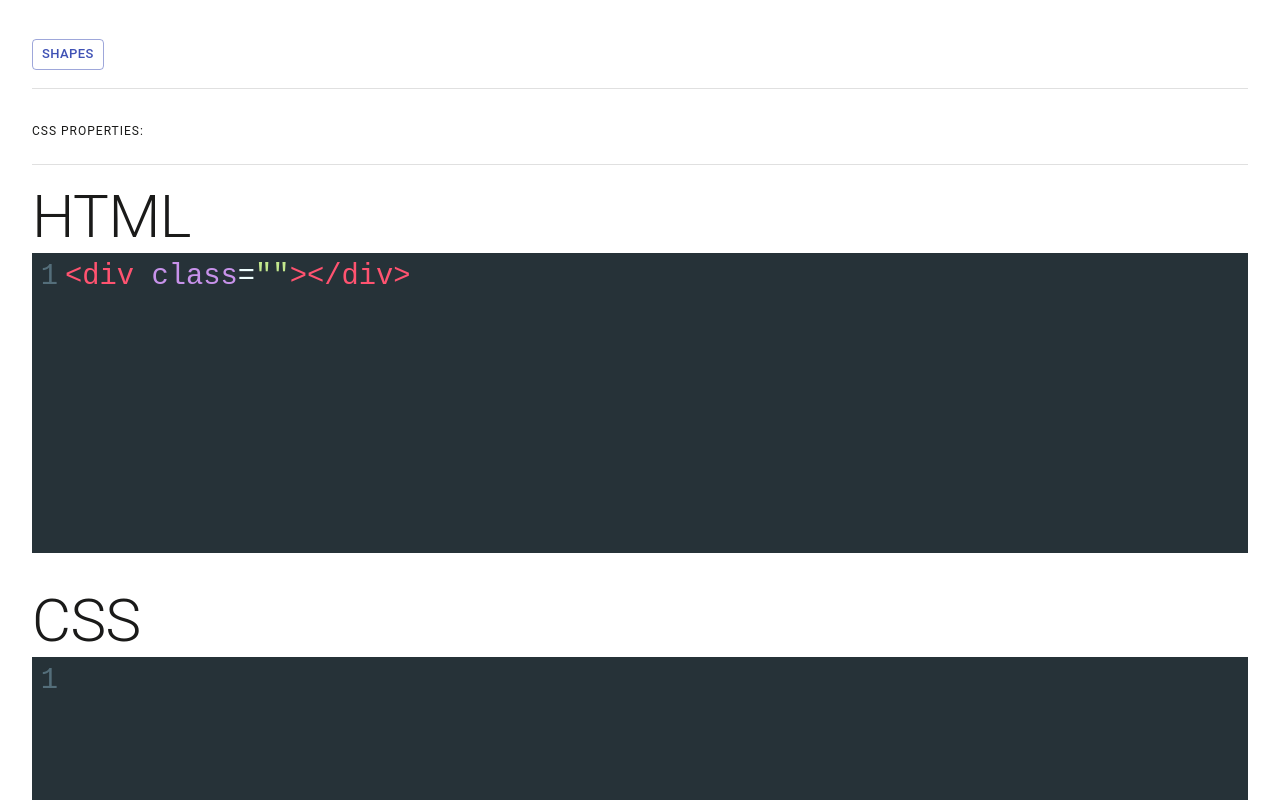
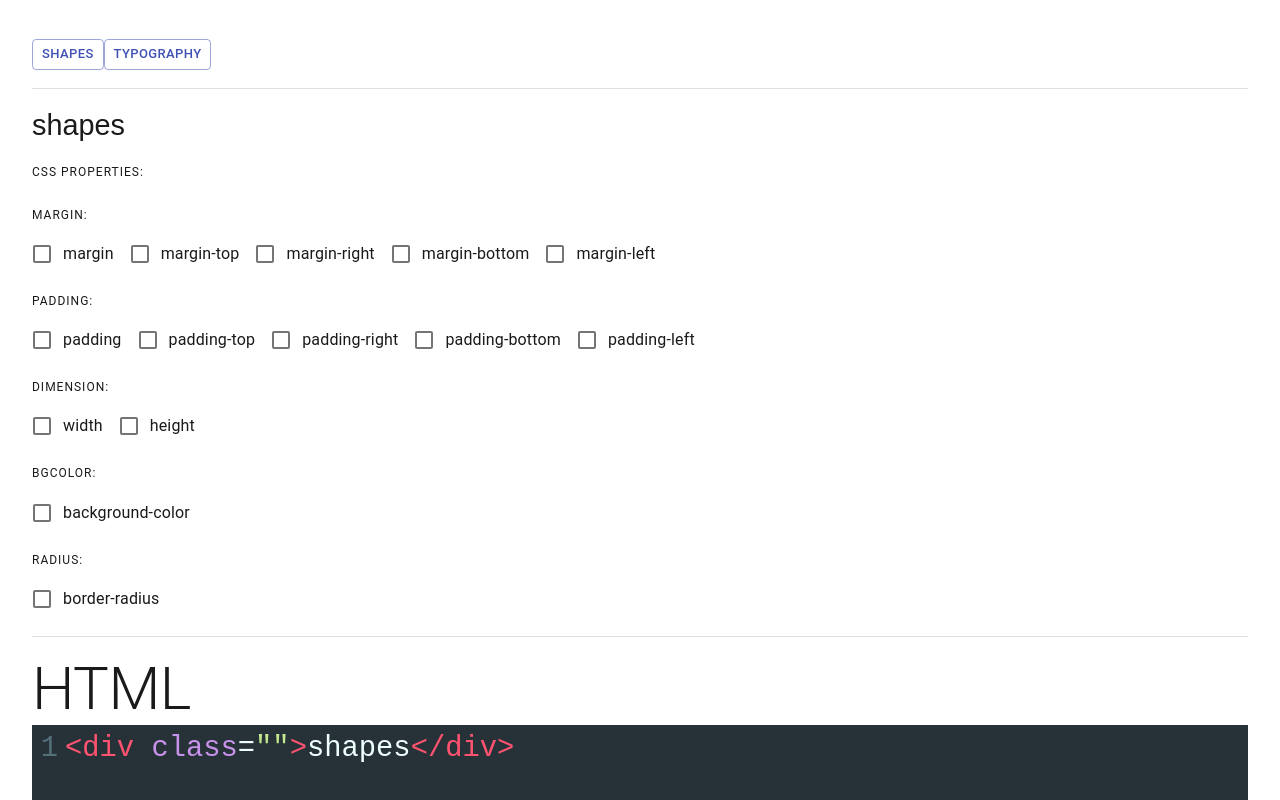
Before and after one commit to cra2ycoder/css-tour, a React (Create React App) app: page / in a window 1280 px wide. Shown: the top 800 px of the page. Built offline with nearby package versions, Linux system fonts and the light colour scheme.

Commit message:
much more ux implementations

```diff
--- a/components/CSS/CSSBuilder.tsx
+++ b/components/CSS/CSSBuilder.tsx
@@ -9,7 +9,7 @@ interface ICSSBuilderProps {
 }
 
 function CSSBuilder(props: ICSSBuilderProps) {
-  const { stylesheet = {} } = props;
+  const { stylesheet = {}, name = "" } = props;
 
   const [className, setClassName] = useState([]);
   const actionDispatch = useDispatch();
@@ -21,27 +21,27 @@ function CSSBuilder(props: ICSSBuilderProps) {
     setClassName([...classList]);
   };
 
-  const css = useMemo(() => {
+  const RESULT = useMemo(() => {
     return getCSSString(className, stylesheet);
   }, [className, stylesheet]);
 
   useEffect(() => {
-    const html = document.querySelectorAll(`#shapes #html`)[0]?.innerHTML;
-    const css = document.querySelectorAll(`#shapes #css`)[0]?.innerHTML;
+    const html = document.querySelectorAll(`#${name} #html`)[0]?.innerHTML;
+    const css = document.querySelectorAll(`#${name} #css`)[0]?.innerHTML;
     actionDispatch(setCode({ html, css }));
   }, [className]);
 
   return (
     <>
-      <div id="shapes">
+      <div id={name}>
         <style
           id="css"
           dangerouslySetInnerHTML={{
-            __html: css
+            __html: RESULT.css.join(" ").trim()
           }}
         />
         <div id="html">
-          <div className={className.join(" ")}></div>
+          <div className={RESULT.classList.join(" ")}>{name}</div>
         </div>
       </div>
       <CSSOptions options={stylesheet} onChange={handleChange} />
--- a/components/CSS/CSSOptions.tsx
+++ b/components/CSS/CSSOptions.tsx
@@ -20,7 +20,12 @@ function CSSOptions(props: any) {
     <Box flexWrap="wrap">
       <Typography variant="overline">CSS Properties:</Typography>
       <Box>
-        {Object.keys(options).map((key: string, idx: number) => {
+        {Object.keys(options).map((group: string, idx: number) => {
+          return (
+            <Box flexWrap="wrap" width="100%">
+              <Typography variant="overline">{group}:</Typography>
+              <Box>
+                {Object.keys(options[group]).map((key: string, idx: number) => {
                   return (
                     <FormControlLabel
                       key={`form-control-${idx}`}
@@ -29,7 +34,7 @@ function CSSOptions(props: any) {
                         <Checkbox
                           key={`button-${idx}`}
                           id={key}
-                  name={key}
+                          name={`${group}#${key}`}
                           onChange={formik.handleChange}
                           title={key}
                         />
@@ -40,6 +45,10 @@ function CSSOptions(props: any) {
               </Box>
             </Box>
           );
+        })}
+      </Box>
+    </Box>
+  );
 }
 
 export default memo(CSSOptions);
--- a/components/LiveCoder/LiveCoder.tsx
+++ b/components/LiveCoder/LiveCoder.tsx
@@ -5,7 +5,7 @@ import CSSBuilder from "../CSS/CSSBuilder";
 import componentList from "../../styleguide";
 
 function LiveCoder() {
-  const [activeStyleGuide, setActiveStyleGuide] = useState({});
+  const [activeStyleGuide, setActiveStyleGuide] = useState(componentList[0]);
 
   return (
     <>
--- a/styleguide/base.ts
+++ b/styleguide/base.ts
@@ -1,38 +1,30 @@
 const margin = {
-  margin: {
-    margin: "1rem"
-  },
-  marginLeft: {
+  margin: "1rem",
+  "margin-top": "1rem",
+  "margin-right": "1rem",
+  "margin-bottom": "1rem",
   "margin-left": "1rem"
-  }
 };
 
 const padding = {
-  padding: {
-    padding: "1rem"
-  },
-  paddingLeft: {
+  padding: "1rem",
+  "padding-top": "1rem",
+  "padding-right": "1rem",
+  "padding-bottom": "1rem",
   "padding-left": "1rem"
-  }
 };
 
 const dimension = {
-  dimension: {
   width: "100px",
   height: "100px"
-  }
 };
 
 const bgColor = {
-  bgColor: {
   "background-color": "red"
-  }
 };
 
 const radius = {
-  radius: {
   "border-radius": "50%"
-  }
 };
 
 export { margin, padding, dimension, bgColor, radius };
--- a/styleguide/index.ts
+++ b/styleguide/index.ts
@@ -2,14 +2,20 @@ import { margin, padding, dimension, bgColor, radius } from "./base";
 
 export default [
   {
-    name: "Shapes",
-    parentId: "shapes",
+    name: "shapes",
     stylesheet: {
-      ...margin,
-      ...padding,
-      ...dimension,
-      ...bgColor,
-      ...radius
+      margin,
+      padding,
+      dimension,
+      bgColor,
+      radius
+    }
+  },
+  {
+    name: "typography",
+    stylesheet: {
+      margin,
+      padding
     }
   }
 ];
--- a/utils/index.ts
+++ b/utils/index.ts
@@ -6,16 +6,23 @@
  * @todo typings
  */
 export const getCSSString = (className: string[], stylesheet: any) => {
-  const getStylesheet = (obj: any) => {
-    let cssString = ``;
-    Object.keys(obj).forEach((key) => {
-      cssString += `\n\t${key}: ${obj[key]};`;
-    });
-    return cssString;
+  const getStylesheet = (cssProp: string, group: string) => {
+    return `\n\t${cssProp}: ${
+      stylesheet[group][cssProp] || stylesheet[cssProp]
+    };`;
   };
 
-  return className
-    .map((x) => `\n\n.${x} { ${getStylesheet(stylesheet[x])}\n}`)
-    .join(" ")
-    .trim();
+  const value = {
+    classList: [],
+    css: []
+  };
+
+  className.forEach((x) => {
+    const [group, cssProp] = x.split("#");
+    const cssString = `\n\n.${cssProp} { ${getStylesheet(cssProp, group)}\n}`;
+    value.classList.push(cssProp);
+    value.css.push(cssString);
+  });
+
+  return value;
 };
```
Also changed, not shown: components/CSS/ComponentList.tsx (added). Lines whose indentation alone changed are shown as unchanged.
